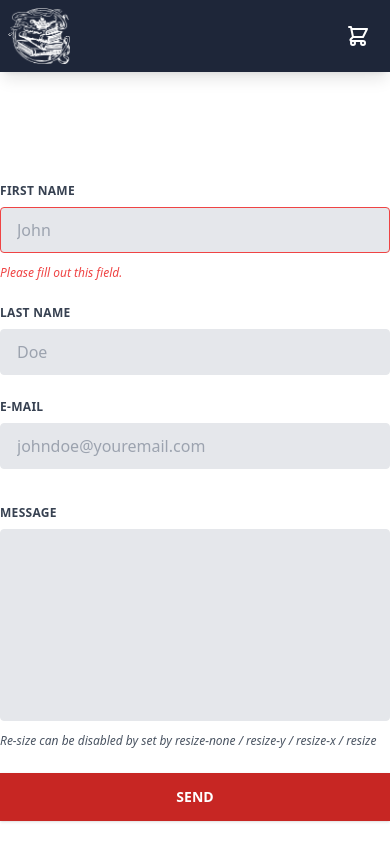
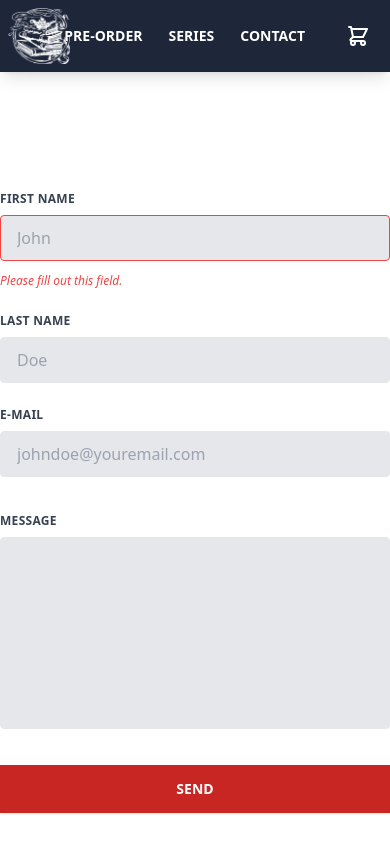
Before and after one commit to joshuakellyeng/sans-comic, a React (Create React App) app: page /contact in a window 390 px wide. Shown: the top 844 px of the page. Built offline with nearby package versions, Linux system fonts and the light colour scheme; no server answers.

Commit message:
made changes to the nav bar

```diff
--- a/src/components/Hero/index.js
+++ b/src/components/Hero/index.js
@@ -13,7 +13,7 @@ const Hero = ({ promoComics }) => {
 
 	return (
 		<div className="hero min-h-screen shadow bg-img">
-			<div className="flex-col hero-content rounded lg:flex-row-reverse bg-stone-50 z-[100]">
+			<div className="flex-col hero-content rounded lg:flex-row-reverse bg-stone-50">
 				<img src={renderImg} className="max-w-sm rounded-none shadow-2xl" alt={currentPromo?.title} />
 				<div>
 					<h1 className="mb-5 text-5xl font-bold">{currentPromo?.title}</h1>
--- a/src/components/NavBar/index.js
+++ b/src/components/NavBar/index.js
@@ -26,7 +26,7 @@ const NavBar = ({countCartItems}) => {
 			</div>
 			<div className="px-2 mx-2">
 				{/* Links to Different Pages Container*/}
-				<div className="items-stretch hidden lg:flex">
+				<div className="items-stretch lg:flex ">
 					<Link to="promos" className="btn btn-ghost btn-sm rounded-none hover:bg-neutral">
 						Pre-Order
 					</Link>
--- a/src/pages/Contact/index.js
+++ b/src/pages/Contact/index.js
@@ -66,10 +66,6 @@ const Contact = () => {
 							className=" no-resize appearance-none block w-full bg-gray-200 text-gray-700 border border-gray-200 rounded py-3 px-4 mb-3 leading-tight focus:outline-none focus:bg-white focus:border-gray-500 h-48 resize-none"
 							id="message"
 						></textarea>
-						<p className="text-gray-600 text-xs italic">
-							Re-size can be disabled by set by resize-none / resize-y /
-							resize-x / resize
-						</p>
 					</div>
 				</div>
 				<button
```
